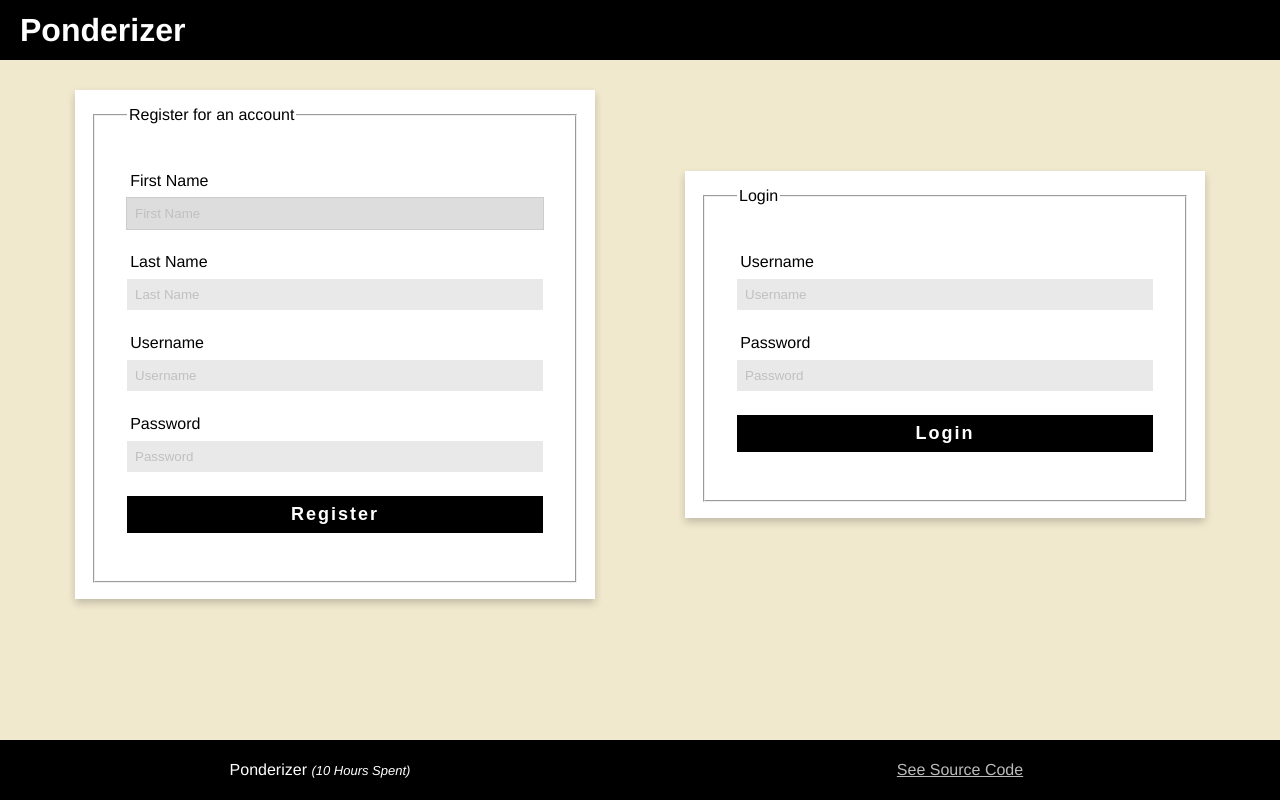
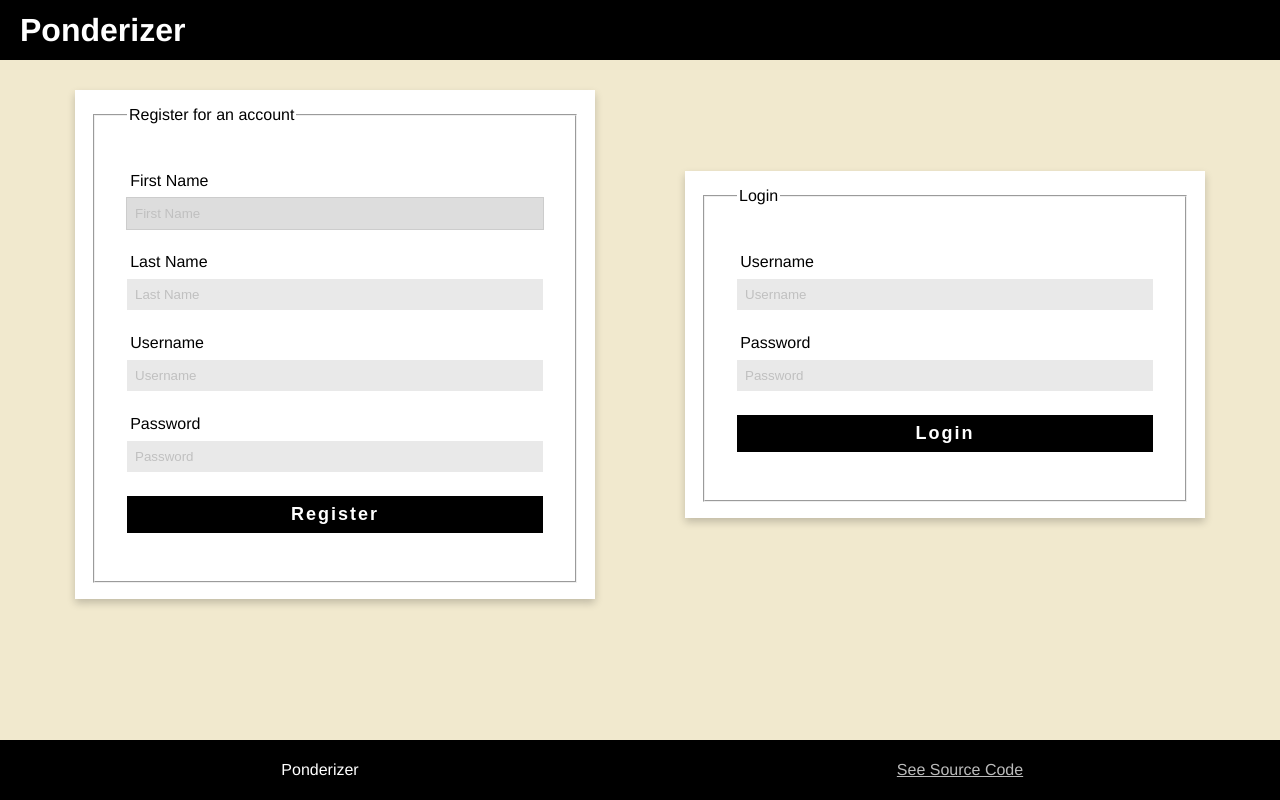
Before and after one commit to brighamandersen/ponderizer, a Vue app in the folder front-end/: page / in a window 1280 px wide. Built offline with nearby package versions, Linux system fonts and the light colour scheme; no server answers.

Commit message:
Update Footer.vue

```diff
--- a/front-end/src/components/Footer.vue
+++ b/front-end/src/components/Footer.vue
@@ -1,6 +1,6 @@
 <template>
   <div class="navbar-footer" id="footer">
-    <p class="flex-child">Ponderizer <i>(10 Hours Spent)</i></p>
+    <p class="flex-child">Ponderizer</p>
     <a class="flex-child"
       href="https://github.com/brighamband/ponderizer"
     >
```
